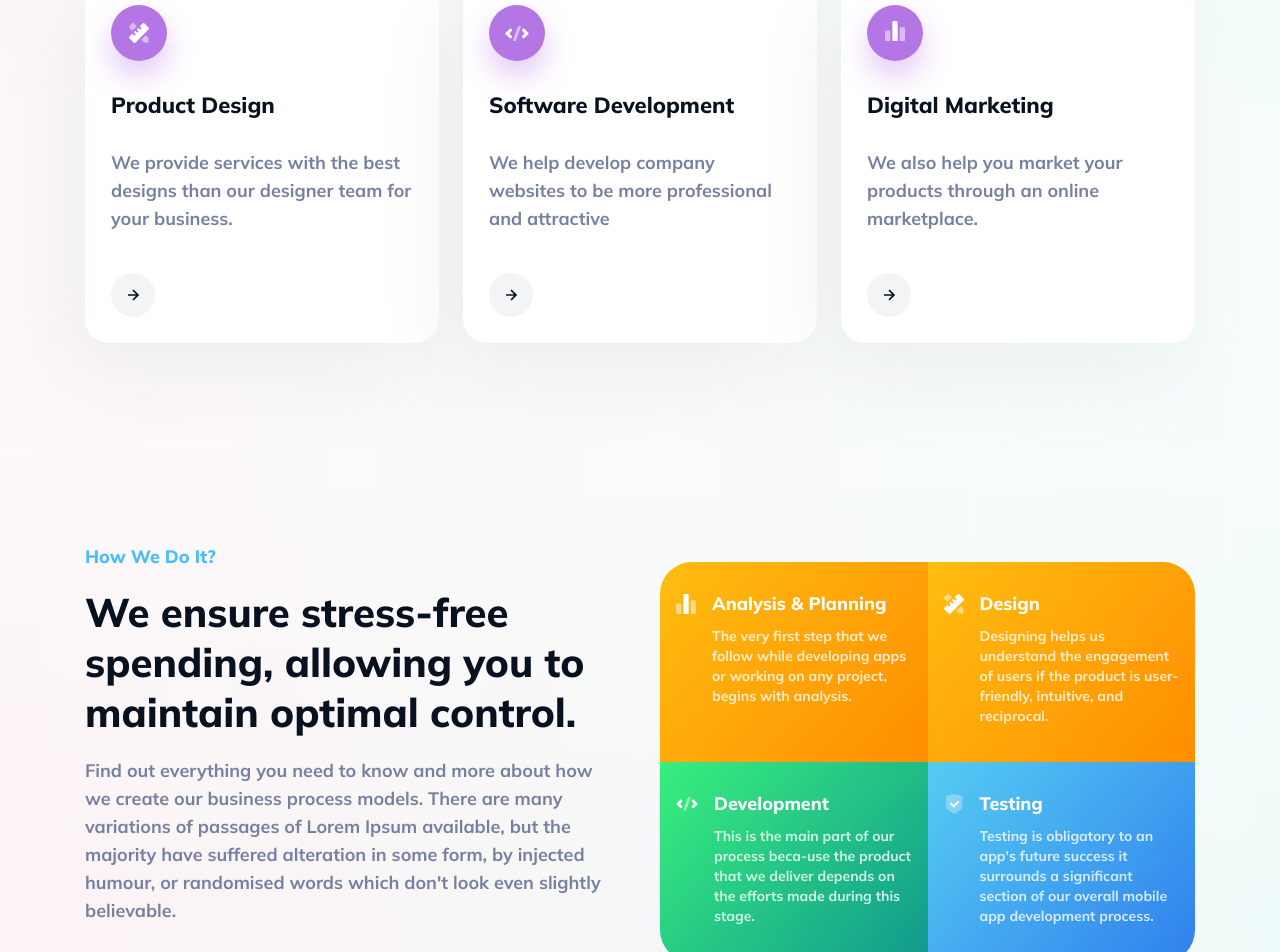
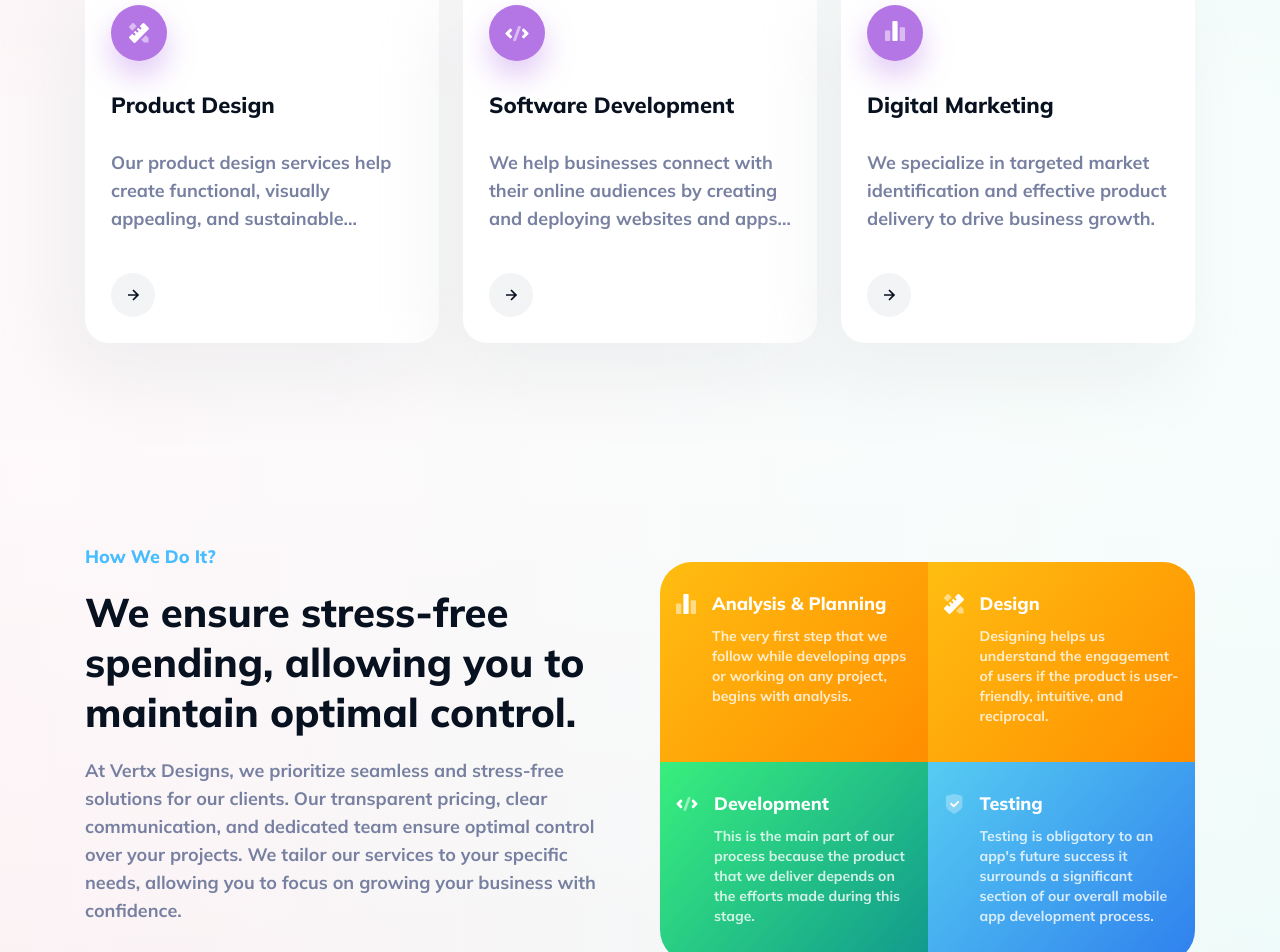
Before and after one commit to 0xadamm/vertx_designs, a Next.js app: page /services in a window 1280 px wide. Shown: the part 1179-2131 px from the top of the page. Built offline with nearby package versions, Linux system fonts and the light colour scheme.

Commit message:
changed descriptions

```diff
--- a/components/CoreServices.tsx
+++ b/components/CoreServices.tsx
@@ -54,8 +54,9 @@ const CoreServices = () => {
 								Product Design
 							</Link>
 							<p className="mb-10 line-clamp-3 text-lg font-semibold transition dark:group-hover:text-black">
-								We provide services with the best designs than our
-								designer team for your business.
+								Our product design services help create functional,
+								visually appealing, and sustainable products that
+								meet user needs.
 							</p>
 							<Link
 								href="/product-design"
@@ -120,8 +121,9 @@ const CoreServices = () => {
 								Software Development
 							</Link>
 							<p className="mb-10 line-clamp-3 text-lg font-semibold transition dark:group-hover:text-black">
-								We help develop company websites to be more
-								professional and attractive
+								We help businesses connect with their online
+								audiences by creating and deploying websites and
+								apps, from design to launch.
 							</p>
 							<Link
 								href="/software-development"
@@ -186,8 +188,8 @@ const CoreServices = () => {
 								Digital Marketing
 							</Link>
 							<p className="mb-10 line-clamp-3 text-lg font-semibold transition dark:group-hover:text-black">
-								We also help you market your products through an
-								online marketplace.
+								We specialize in targeted market identification and
+								effective product delivery to drive business growth.
 							</p>
 							<Link
 								href="/digital-marketing"
--- a/components/HowWeDoIt.tsx
+++ b/components/HowWeDoIt.tsx
@@ -13,12 +13,12 @@ function HowWeDoIt() {
 							maintain optimal control.
 						</h4>
 						<p className="pt-5 text-lg font-semibold">
-							Find out everything you need to know and more about how
-							we create our business process models. There are many
-							variations of passages of Lorem Ipsum available, but
-							the majority have suffered alteration in some form, by
-							injected humour, or randomised words which don&apos;t
-							look even slightly believable.
+							At Vertx Designs, we prioritize seamless and
+							stress-free solutions for our clients. Our transparent
+							pricing, clear communication, and dedicated team ensure
+							optimal control over your projects. We tailor our
+							services to your specific needs, allowing you to focus
+							on growing your business with confidence.
 						</p>
 					</div>
 					<div className="grid gap-4 rounded-[32px] sm:grid-cols-2 sm:gap-0">
@@ -155,7 +155,7 @@ function HowWeDoIt() {
 									Development
 								</h3>
 								<p className="line-clamp-6 text-sm font-bold leading-5 opacity-80">
-									This is the main part of our process beca-use the
+									This is the main part of our process because the
 									product that we deliver depends on the efforts made
 									during this stage.
 								</p>
```
